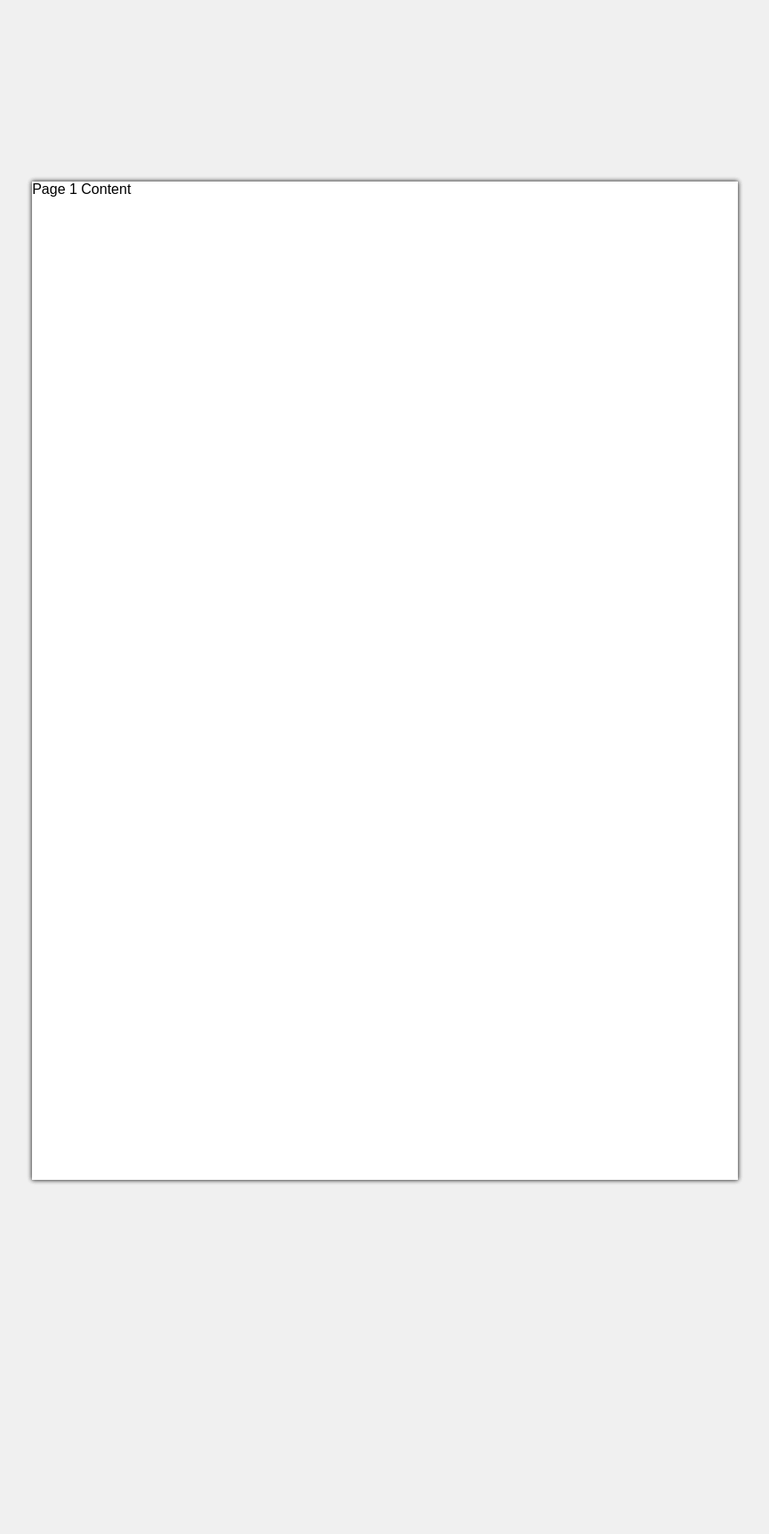
After one commit to Seong3056/PR, a Django app: template templates/flip.html in a window 1280 px wide. The commit adds this page. Shown: the part 860-2584 px from the top of the page at 89% size, without its empty margins (207-1072 px from the left). Run offline with Django 5.2, Linux system fonts and the light colour scheme; the template is opened without the code that fills it, so the values that code supplies are empty.

```diff
--- a/static/js/project.js
+++ b/static/js/project.js
@@ -9,7 +9,7 @@ document.addEventListener('DOMContentLoaded', function() {
 
             setTimeout(function() {
                 window.location.href = changeColorLink.getAttribute('href'); // 0.5초 후에 페이지를 이동함
-            }, 1500);
+            }, 300);
         });
     }
 });
--- /dev/null
+++ b/templates/flip.html
@@ -0,0 +1,102 @@
+<!DOCTYPE html>
+<html lang="en">
+<head>
+  <meta charset="UTF-8">
+  <meta name="viewport" content="width=device-width, initial-scale=1.0">
+  <title>Page Flip Effect</title>
+  <style>
+    body {
+  margin: 0;
+  height: 400vh; /* For scrolling effect */
+  display: flex;
+  justify-content: center;
+  align-items: center;
+  background-color: #f0f0f0;
+  font-family: Arial, sans-serif;
+}
+
+.book {
+  position: relative;
+  width: 210mm; /* A4 width */
+  height: 297mm; /* A4 height */
+  perspective: 1500px;
+  margin-top: 50px;
+}
+
+.page {
+  position: absolute;
+  width: 100%;
+  height: 100%;
+  background: white;
+  box-shadow: 0 0 5px rgba(0,0,0,0.3);
+  transform-origin: top left;
+  transition: transform 0.8s ease-in-out;
+  backface-visibility: hidden;
+}
+
+.page:nth-child(1) {
+  z-index: 4;
+}
+
+.page:nth-child(2) {
+  z-index: 3;
+}
+
+.page:nth-child(3) {
+  z-index: 2;
+}
+
+.page:nth-child(4) {
+  z-index: 1;
+}
+
+.book::before {
+  content: '';
+  position: absolute;
+  width: 10px;
+  height: 10px;
+  top: 10px;
+  left: 10px;
+  background: #555;
+  border-radius: 50%;
+}
+
+
+  </style>
+</head>
+<body>
+  <div class="book">
+    <div class="page" id="page1">Page 1 Content</div>
+    <div class="page" id="page2">Page 2 Content</div>
+    <div class="page" id="page3">Page 3 Content</div>
+    <div class="page" id="page4">Page 4 Content</div>
+  </div>
+
+  <script>
+    document.addEventListener('scroll', () => {
+  const scrollPosition = window.scrollY;
+  const windowHeight = window.innerHeight;
+  const pages = document.querySelectorAll('.page');
+  const book = document.querySelector('.book');
+  const bookRect = book.getBoundingClientRect();
+  const pageHeight = bookRect.height;
+
+  pages.forEach((page, index) => {
+    const pagePosition = index * windowHeight;
+    const nextPagePosition = (index + 1) * windowHeight;
+
+    if (scrollPosition >= pagePosition && scrollPosition < nextPagePosition) {
+      const rotation = (scrollPosition - pagePosition) / windowHeight * 180;
+      page.style.transform = `rotateX(${rotation}deg)`;
+    } else if (scrollPosition >= nextPagePosition) {
+      page.style.transform = 'rotateX(180deg)';
+    } else {
+      page.style.transform = 'rotateX(0deg)';
+    }
+  });
+});
+
+
+  </script>
+</body>
+</html>
--- a/templates/index.html
+++ b/templates/index.html
@@ -33,4 +33,9 @@
 
 
   <h2> hover close to the menu </h2>
+  <div class="main">
+    <div>Lorem Ipsum is <br/>
+      simply dummy text of the printing</div>
+      <img src="{% static 'image/cloud.png' %}" alt="">
+    </div>
 {% endblock %}
```
Also changed, not shown: static/css/index.css (+29 -1 lines), static/css/project.css (+8 -4 lines), static/js/flip.js (added, +19 -0 lines), static/js/index.js (+6 -3 lines), static/image/cloud.png (added), static/image/pngegg (1).png (added), static/image/sky.jpg (added).
